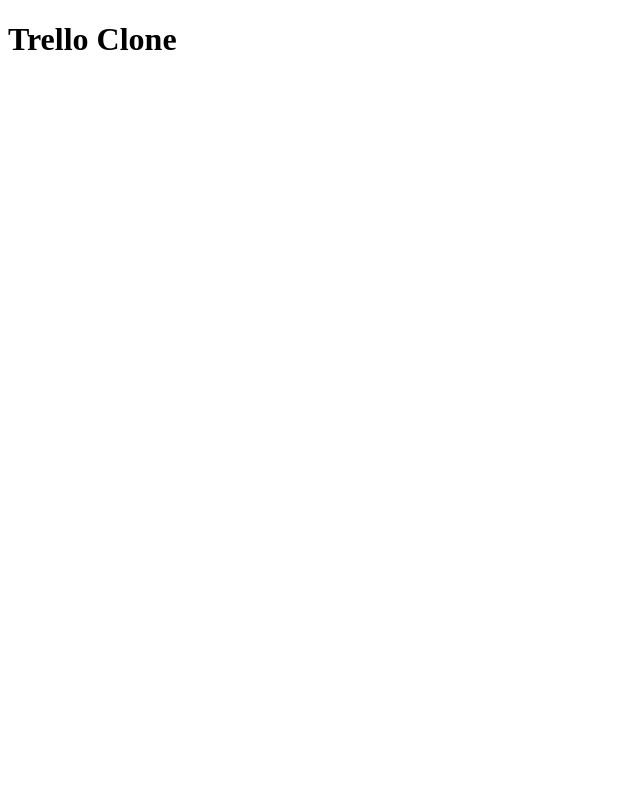
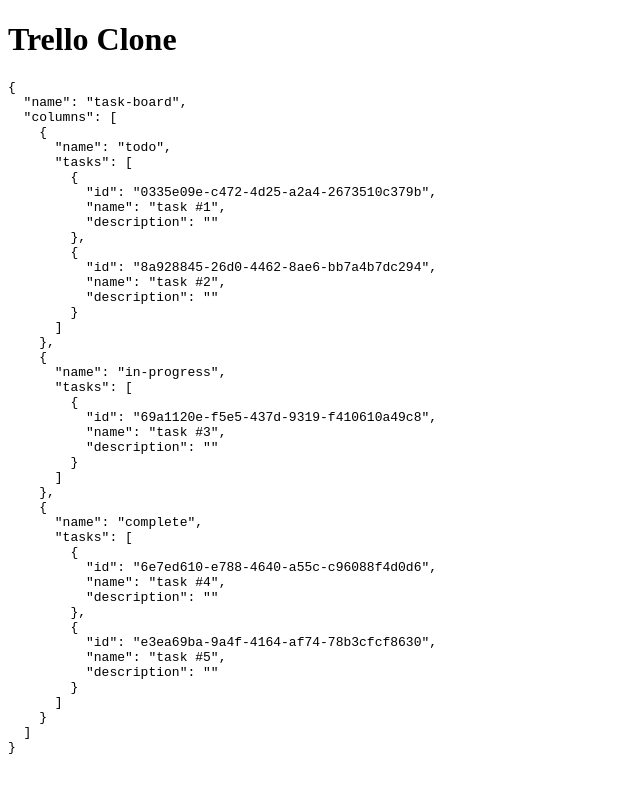
Before and after one commit to akashkhaitan/trello-clone, a Nuxt app: page / in a window 1280 px wide. Shown: the top 792 px of the page, without its empty margins (0-640 px from the left). Built offline with nearby package versions, Linux system fonts and the light colour scheme.

Commit message:
feat: created store and used in index page

```diff
--- /dev/null
+++ b/data/board.json
@@ -0,0 +1,45 @@
+{
+  "name": "task-board",
+  "columns": [
+    {
+      "name": "todo",
+      "tasks": [
+        {
+          "id": "0335e09e-c472-4d25-a2a4-2673510c379b",
+          "name": "task #1",
+          "description": ""
+        },
+        {
+          "id": "8a928845-26d0-4462-8ae6-bb7a4b7dc294",
+          "name": "task #2",
+          "description": ""
+        }
+      ]
+    },
+    {
+      "name": "in-progress",
+      "tasks": [
+        {
+          "id": "69a1120e-f5e5-437d-9319-f410610a49c8",
+          "name": "task #3",
+          "description": ""
+        }
+      ]
+    },
+    {
+      "name": "complete",
+      "tasks": [
+        {
+          "id": "6e7ed610-e788-4640-a55c-c96088f4d0d6",
+          "name": "task #4",
+          "description": ""
+        },
+        {
+          "id": "e3ea69ba-9a4f-4164-af74-78b3cfcf8630",
+          "name": "task #5",
+          "description": ""
+        }
+      ]
+    }
+  ]
+}
--- a/pages/index.vue
+++ b/pages/index.vue
@@ -1,5 +1,10 @@
-<script setup></script>
+<script setup>
+import { useBoardStore } from "~/stores/boardStore";
+
+const boardStore = useBoardStore();
+</script>
 
 <template>
   <h1>Trello Clone</h1>
+  <pre>{{ boardStore.board }}</pre>
 </template>
--- /dev/null
+++ b/stores/boardStore.ts
@@ -0,0 +1,8 @@
+import { defineStore } from "pinia";
+import boardData from "~/data/board.json";
+
+export const useBoardStore = defineStore("boardStore", () => {
+  const board = ref(boardData);
+
+  return { board };
+});
```
